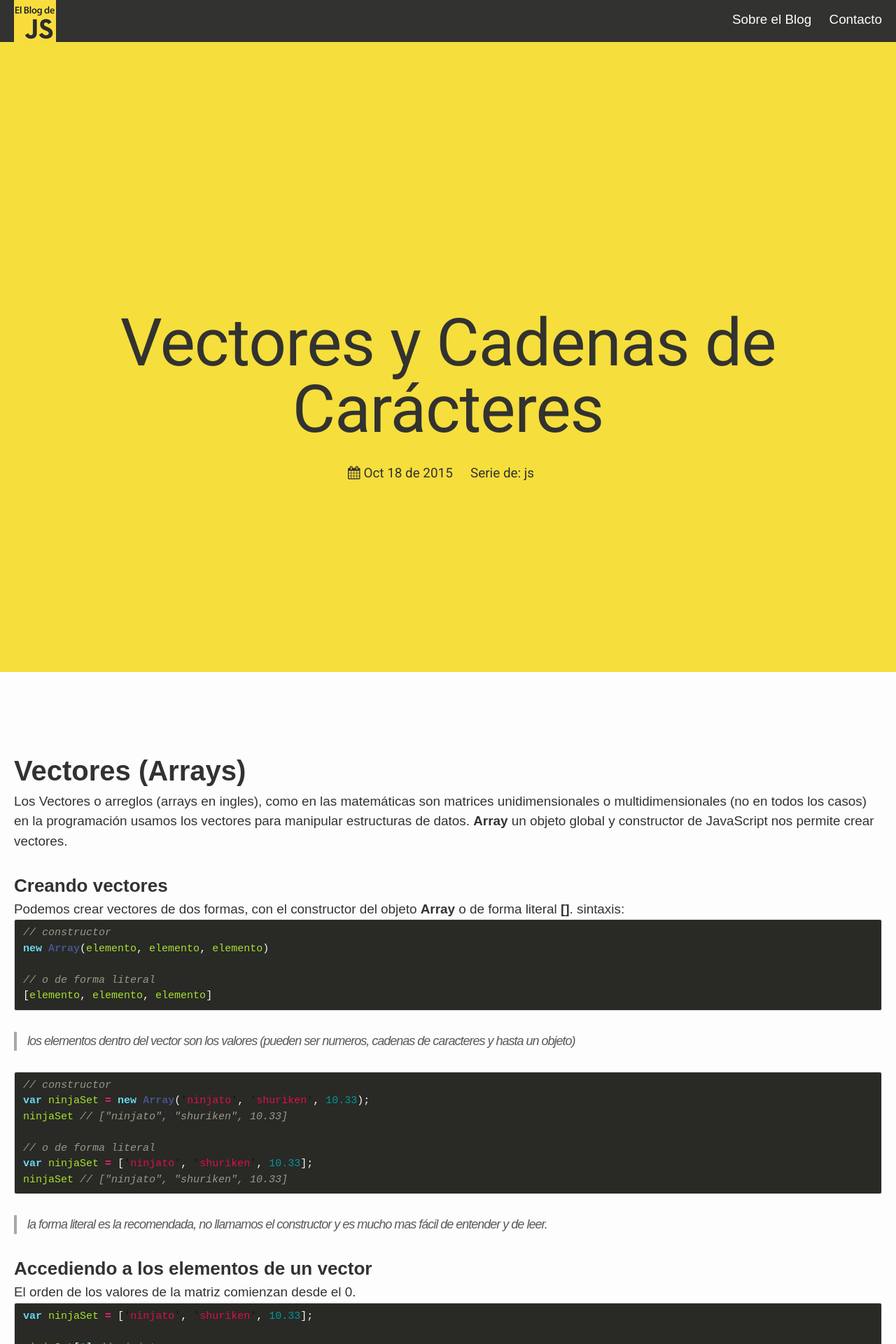
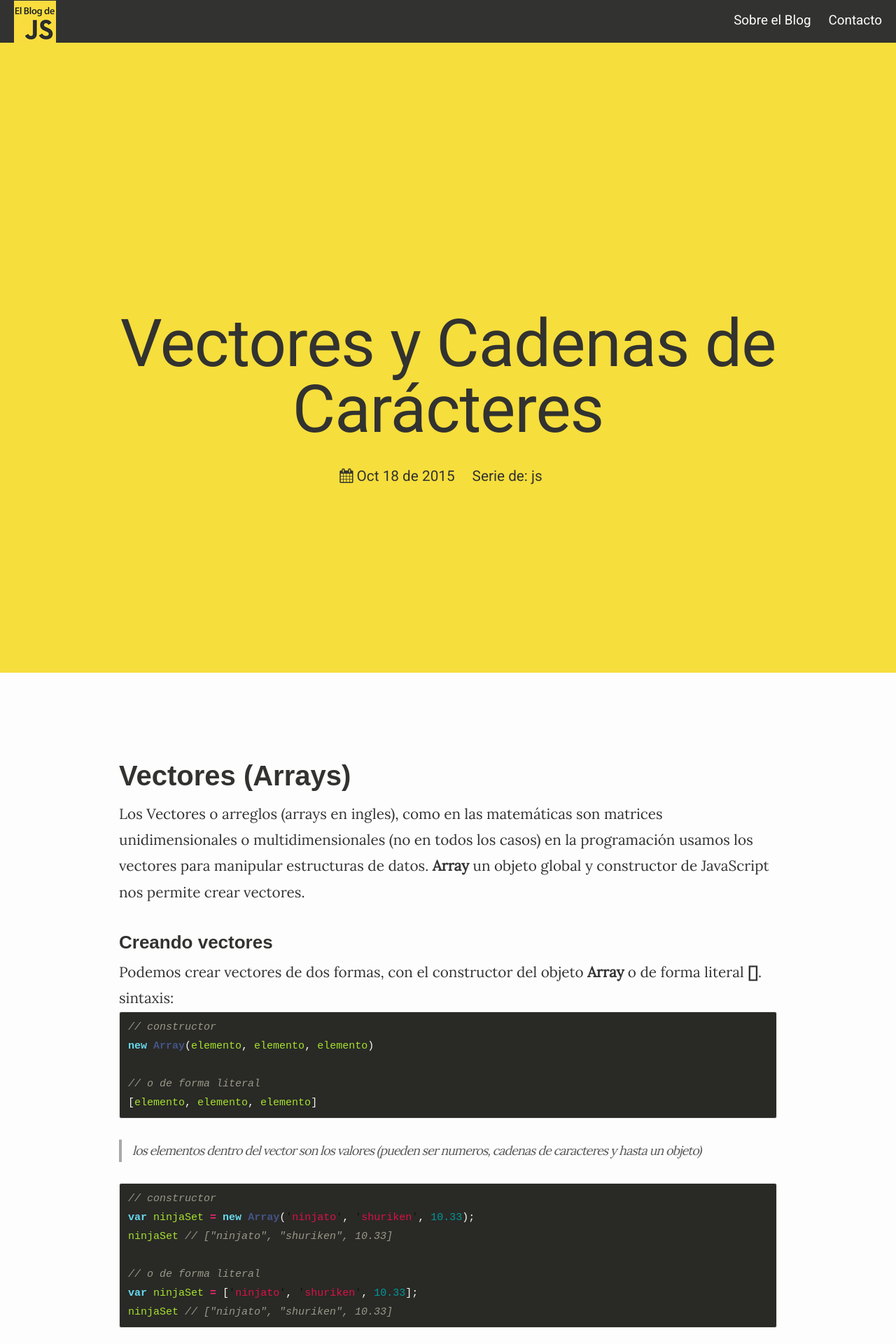
Before and after one commit to gollodev/elblogdejavascript, a Jekyll site: the page built from _posts/js/2015-10-18-vectores-cadenas.md, in a window 1280 px wide. Shown: the top 1920 px of the page at 70% size. Built offline with Jekyll 4.4.1, drawn with Linux system fonts in a browser that asks for light colours; nearby versions of some CDN libraries; comment, search, counter and statistics services are not loaded.

Commit message:
update styles

```diff
--- a/_sass/_base.scss
+++ b/_sass/_base.scss
@@ -182,6 +182,22 @@
     }
 }
 
+.wrapper-post {
+    max-width: -webkit-calc(#{$content-width-post} - (#{$spacing-unit} * 2));
+    max-width:         calc(#{$content-width-post} - (#{$spacing-unit} * 2));
+    margin-right: auto;
+    margin-left: auto;
+    padding: 0;
+    @extend %clearfix;
+
+    @include media-query($on-laptop) {
+        max-width: -webkit-calc(#{$content-width-post} - (#{$spacing-unit}));
+        max-width:         calc(#{$content-width-post} - (#{$spacing-unit}));
+        padding-right: $spacing-unit / 2;
+        padding-left: $spacing-unit / 2;
+    }
+}
+
 
 
 /**
--- a/_sass/_layout.scss
+++ b/_sass/_layout.scss
@@ -30,6 +30,7 @@
     }
 
     .page-link {
+        font-family: $roboto;
         color: $background-color;
         line-height: $base-line-height;
 
@@ -242,6 +243,7 @@
 }
 
 .post-content {
+    @extend .wrapper-post;
     padding: 50px 0;
 }
 
@@ -452,6 +454,7 @@
     }
 
     h1, h2, h3, h4, h5 {
+        font-family: sans-serif, arial;
         margin: 0;
         color: $js-color2;
         font-weight: bold;
--- a/css/main.scss
+++ b/css/main.scss
@@ -4,14 +4,15 @@
 @charset "utf-8";
 
 @import url(http://fonts.googleapis.com/css?family=Roboto);
+@import url(https://fonts.googleapis.com/css?family=Lora);
 
 // Our variables
 $roboto: 'Roboto';
-$base-font-family: sans-serif, Helvetica, Arial;
+$base-font-family: 'Lora';
 $base-font-size:   1.18em;
-$base-font-size-post: 1em;
+$base-font-size-post: 1.1em;
 $small-font-size:  .8em;
-$base-line-height: 1.5;
+$base-line-height: 1.8;
 $intro-post-preview-font: 1.1em;
 $intro-post-preview-font-small: .66em;
 $intro-post-font-small: 1.8em;
@@ -60,11 +61,12 @@
 
 // Width of the content area
 $content-width:    1300px;
-$desktop:		   960px;
+$content-width-post: 1000px;
+$desktop:		       960px;
 $on-palm:          600px;
 $on-laptop:        800px;
 $on-mobile-small:  320px;
-$desktop-hd:	   1200px;
+$desktop-hd:	     1200px;
 
 
 // Using media queries with like this:
```
Also changed, not shown: _layouts/post.html (line endings or trailing spaces).
